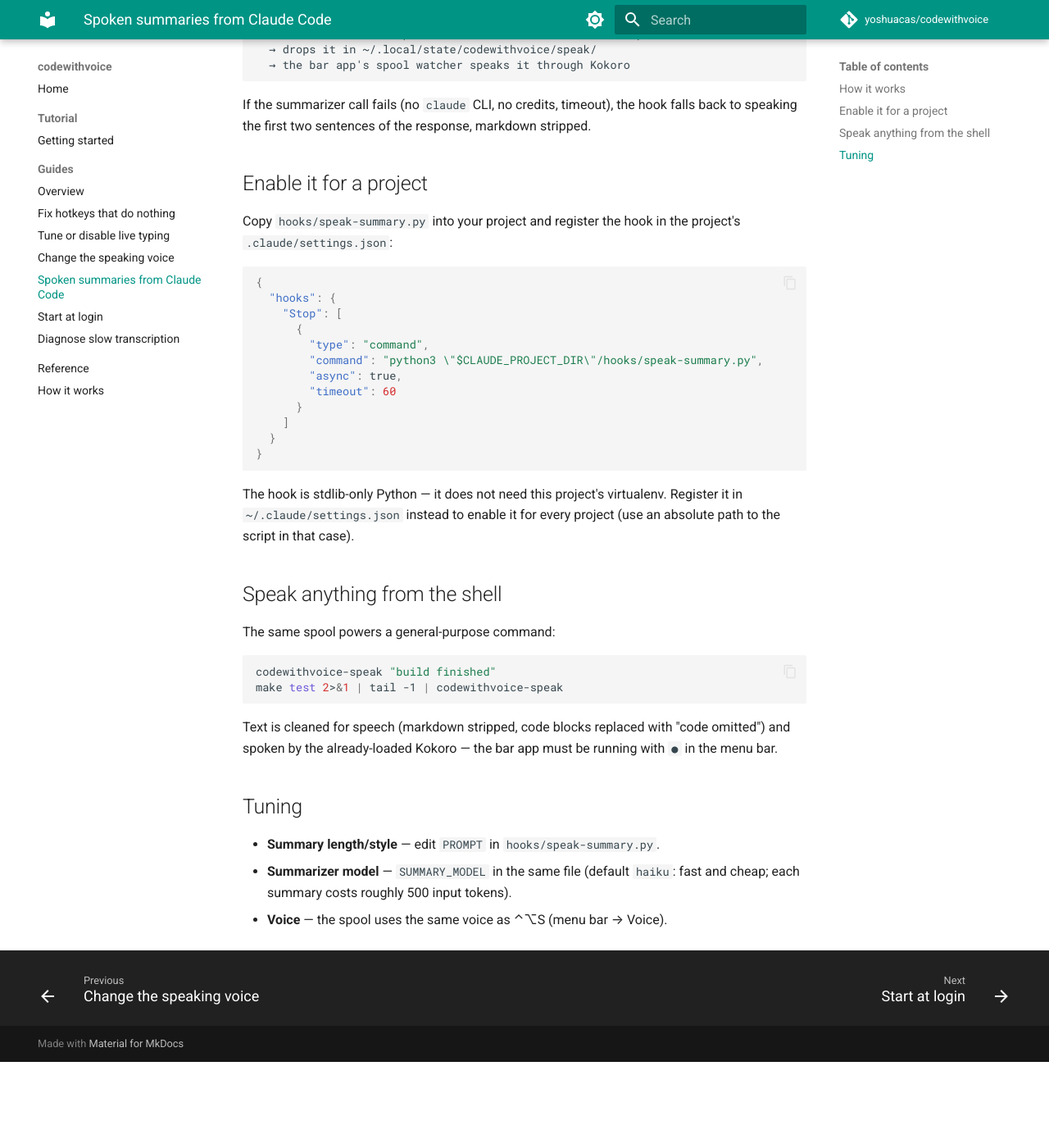
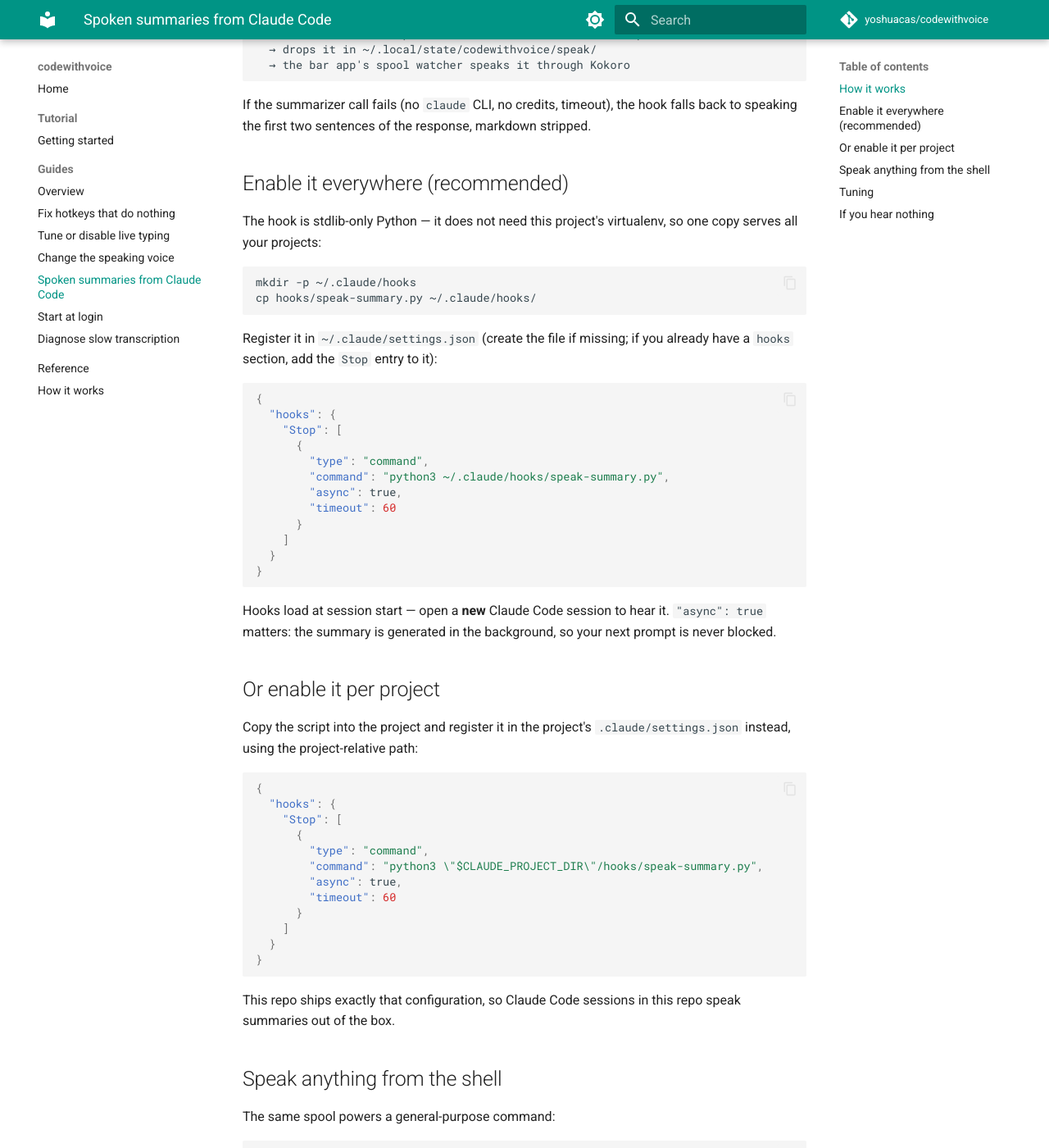
Before and after one commit to yoshuacas/gemma-voicebar, an MkDocs documentation site: the page built from docs/guide/claude-code-voice.md, in a window 1280 px wide and 1400 px high, scrolled down 422 px. Shown: the whole window at 82% size. Built offline with MkDocs 1.6.1 and Material for MkDocs 9.7.7, drawn with Linux system fonts in a browser that asks for light colours; comment, search, counter and statistics services are not loaded; before the commit the page ends 1717 px from its top, so only the background shows below that; some of the changed text lies outside the part shown.

Commit message:
Docs: make the Claude Code voice loop adoptable end to end
Newcomer-path audit: README features and quickstart now point at the
Stop hook; tutorial gains step 7 (global hook install with copy-paste
settings.json); the guide leads with the enable-everywhere path and adds
an if-you-hear-nothing checklist; reference documents the installed
commands; AGENTS.md covers the spool subsystem and a no-daemon-IPC rule.

````diff
--- a/docs/guide/claude-code-voice.md
+++ b/docs/guide/claude-code-voice.md
@@ -19,10 +19,42 @@
 falls back to speaking the first two sentences of the response, markdown
 stripped.
 
-## Enable it for a project
+## Enable it everywhere (recommended)
 
-Copy `hooks/speak-summary.py` into your project and register the hook in the
-project's `.claude/settings.json`:
+The hook is stdlib-only Python — it does not need this project's virtualenv,
+so one copy serves all your projects:
+
+```bash
+mkdir -p ~/.claude/hooks
+cp hooks/speak-summary.py ~/.claude/hooks/
+```
+
+Register it in `~/.claude/settings.json` (create the file if missing; if you
+already have a `hooks` section, add the `Stop` entry to it):
+
+```json
+{
+  "hooks": {
+    "Stop": [
+      {
+        "type": "command",
+        "command": "python3 ~/.claude/hooks/speak-summary.py",
+        "async": true,
+        "timeout": 60
+      }
+    ]
+  }
+}
+```
+
+Hooks load at session start — open a **new** Claude Code session to hear it.
+`"async": true` matters: the summary is generated in the background, so your
+next prompt is never blocked.
+
+## Or enable it per project
+
+Copy the script into the project and register it in the project's
+`.claude/settings.json` instead, using the project-relative path:
 
 ```json
 {
@@ -39,9 +71,8 @@
 }
 ```
 
-The hook is stdlib-only Python — it does not need this project's virtualenv.
-Register it in `~/.claude/settings.json` instead to enable it for every
-project (use an absolute path to the script in that case).
+This repo ships exactly that configuration, so Claude Code sessions in this
+repo speak summaries out of the box.
 
 ## Speak anything from the shell
 
@@ -62,3 +93,14 @@
 - **Summarizer model** — `SUMMARY_MODEL` in the same file (default `haiku`:
   fast and cheap; each summary costs roughly 500 input tokens).
 - **Voice** — the spool uses the same voice as ⌃⌥S (menu bar → Voice).
+
+## If you hear nothing
+
+1. Is the bar running with `●` in the menu bar? The spool is only watched
+   once models finish loading.
+2. Did you start a **new** Claude Code session after registering the hook?
+3. Is the `claude` CLI on the PATH that hooks run with? Without it the hook
+   still speaks (first two sentences of the response) — silence means the
+   spool isn't being read, not that summarization failed.
+4. Test the pipeline directly: `codewithvoice-speak "test"` — if that speaks,
+   the bar side is fine and the issue is hook registration.
````
Also changed, not shown: AGENTS.md (+5 -0 lines), README.md (+6 -0 lines), docs/index.md (+1 -0 lines), docs/reference/index.md (+8 -0 lines), docs/tutorials/getting-started.md (+31 -0 lines).
